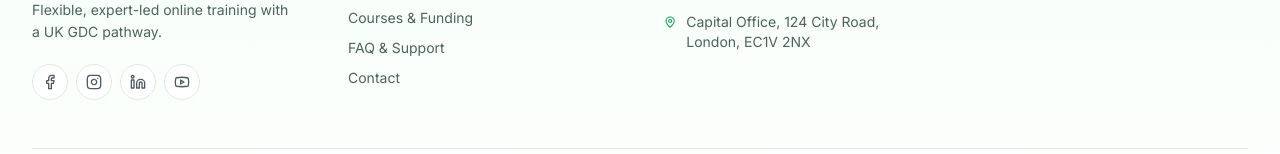
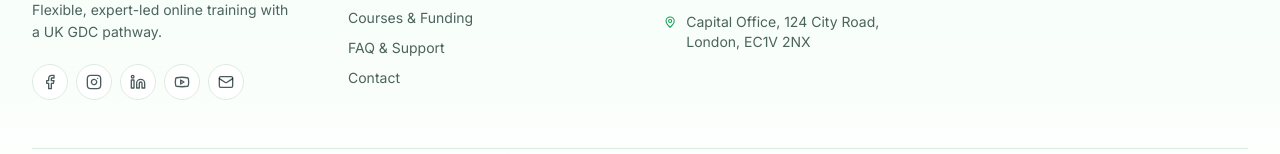
Before and after one commit to MohanPrasathSece/career-upgrade-path, a React (Vite) app: page / in a window 1280 px wide. Shown: the part 4500-4654 px from the top of the page. Built offline with nearby package versions, Linux system fonts and the light colour scheme.

Commit message:
Add mail icon to social links in footer and format vertical spacing

```diff
--- a/src/components/site/Footer.tsx
+++ b/src/components/site/Footer.tsx
@@ -34,12 +34,18 @@ export function Footer() {
               GDC pathway.
             </p>
             <div className="mt-5 flex gap-2">
-              {[Facebook, Instagram, Linkedin, Youtube].map((Icon, i) => (
+              {[
+                { Icon: Facebook, href: "#", aria: "Facebook" },
+                { Icon: Instagram, href: "#", aria: "Instagram" },
+                { Icon: Linkedin, href: "#", aria: "LinkedIn" },
+                { Icon: Youtube, href: "#", aria: "YouTube" },
+                { Icon: Mail, href: "mailto:info@careerupgradedentalschool.co.uk", aria: "Email" },
+              ].map(({ Icon, href, aria }, i) => (
                 <a
                   key={i}
-                  href="#"
+                  href={href}
                   className="grid h-9 w-9 place-items-center rounded-full border border-border bg-card text-foreground/70 transition hover:border-primary hover:text-primary hover:-translate-y-0.5"
-                  aria-label="social"
+                  aria-label={aria}
                 >
                   <Icon className="h-4 w-4" />
                 </a>
```
